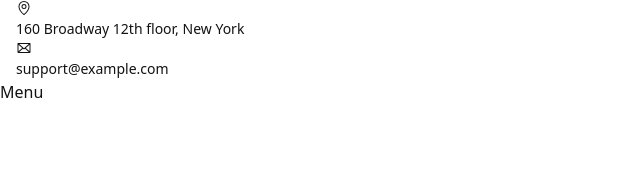
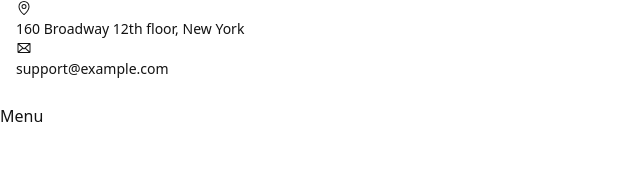
Before and after one commit to genuinelycool/nextjs-laravel-frontend, a Next.js app: page / in a window 1280 px wide. Shown: the top 170 px of the page, without its empty margins (0-640 px from the left). Built offline with nearby package versions, Linux system fonts and the light colour scheme.

Commit message:
3 -Design Frontend Header and Menu Part 3

```diff
--- a/src/components/Header/TopNav/TopNav.jsx
+++ b/src/components/Header/TopNav/TopNav.jsx
@@ -1,5 +1,6 @@
 import React from "react";
 import * as Icon from "@phosphor-icons/react/dist/ssr";
+import Link from "next/link";
 
 const TopNav = () => {
   return (
@@ -21,6 +22,53 @@
               </span>
             </div>
           </div>
+
+          <div className="right-block flex items-center gap-5">
+            <div className="line h-6 w-px bg-grey max-sm:hidden"></div>
+            <div className="list-social flex items-center gap-2.5 max-sm:hidden">
+              <Link
+                className="item rounded-full w-7 h-7 border-grey border-2 flex items-center justify-center"
+                href="https://www.facebook.com"
+                target="_blank"
+              >
+                <i className="icon-facebook text-sm"></i>
+              </Link>
+
+              <Link
+                className="item rounded-full w-7 h-7 border-grey border-2 flex items-center justify-center"
+                href="https://www.linkedin.com"
+                target="_blank"
+              >
+                <i className="icon-in text-[10px]"></i>
+              </Link>
+
+              <Link
+                className="item rounded-full w-7 h-7 border-grey border-2 flex items-center justify-center"
+                href="https://www.twitter.com"
+                target="_blank"
+              >
+                <i className="icon-twitter text-[10px]"></i>
+              </Link>
+
+              <Link
+                className="item rounded-full w-7 h-7 border-grey border-2 flex items-center justify-center"
+                href="https://www.instagram.com"
+                target="_blank"
+              >
+                <i className="icon-insta text-[10px]"></i>
+              </Link>
+
+              <Link
+                className="item rounded-full w-7 h-7 border-grey border-2 flex items-center justify-center"
+                href="https://www.youtube.com"
+                target="_blank"
+              >
+                <i className="icon-youtube text-[10px]"></i>
+              </Link>
+
+            </div>
+          </div>
+
         </div>
       </div>
     </>
```
